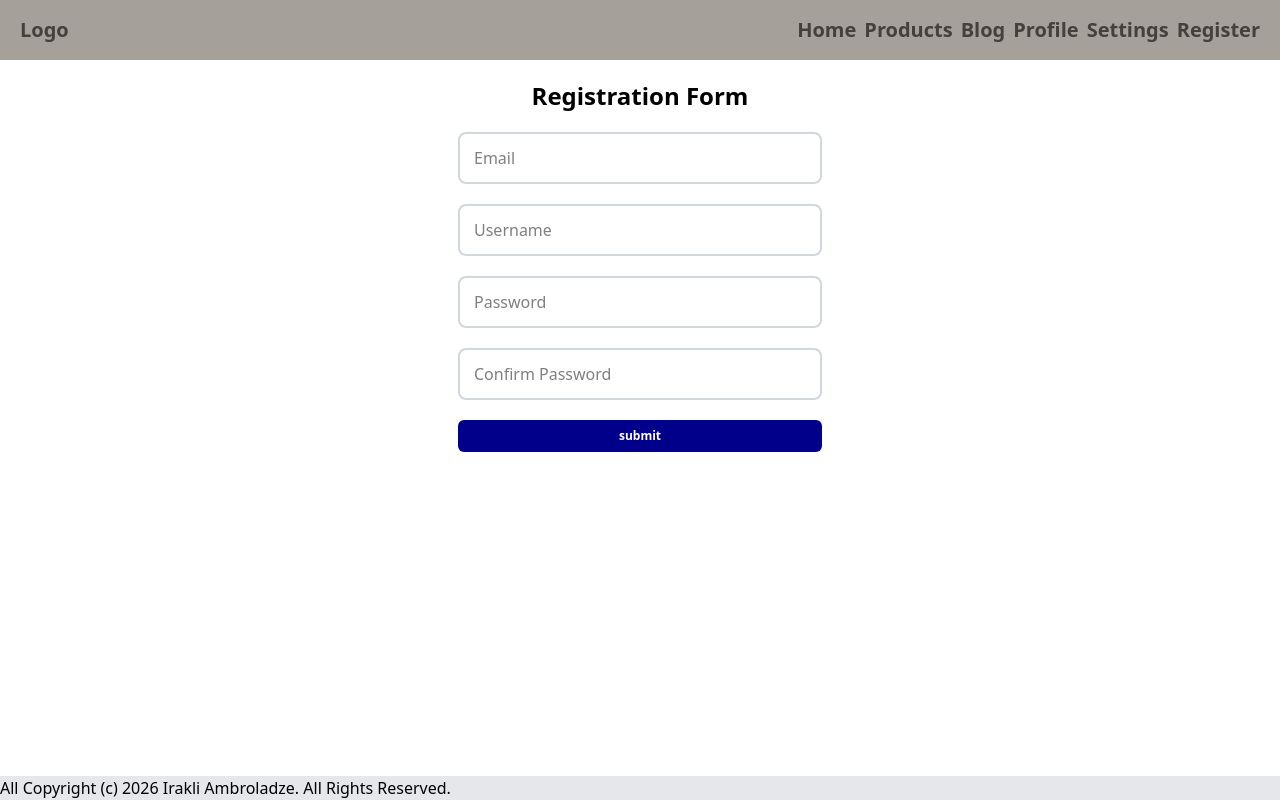
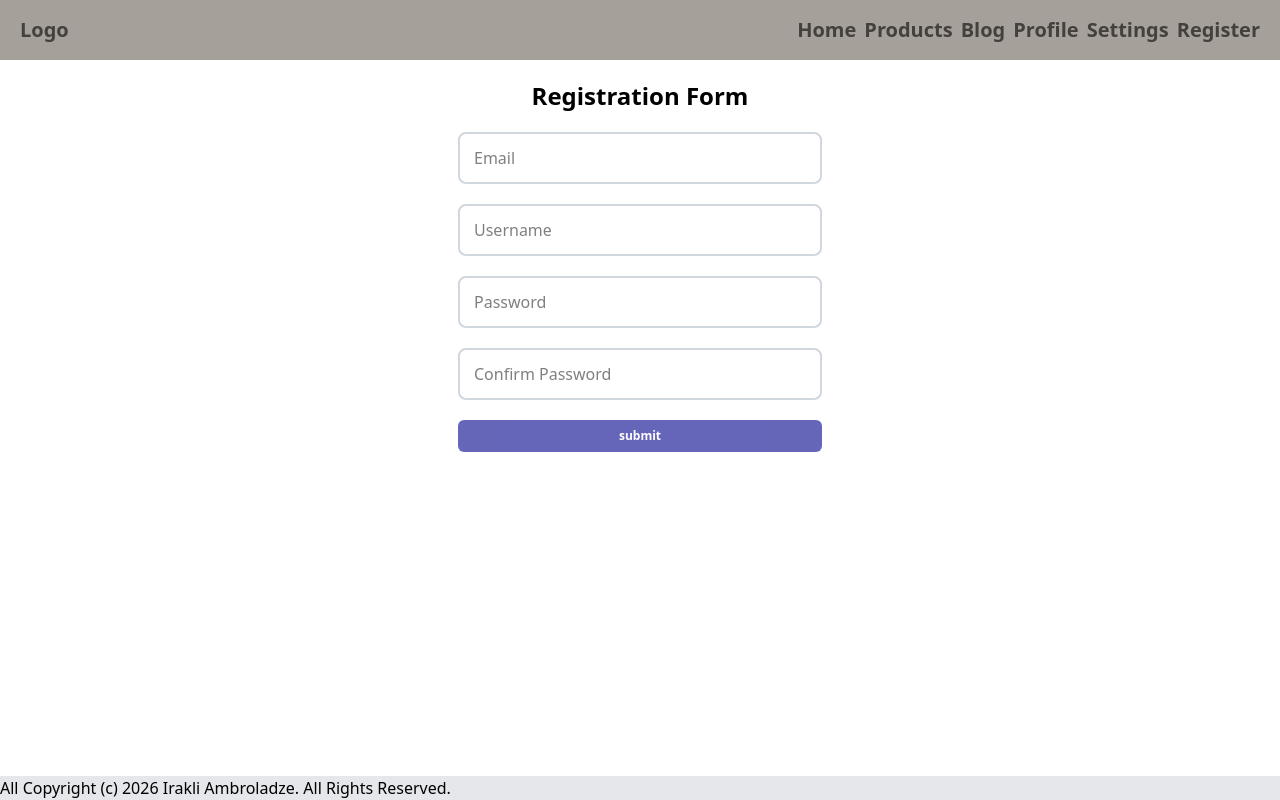
Before and after one commit to IrakliAmbroladze/react-geolab, a React (Vite) app: page /register in a window 1280 px wide. Built offline with nearby package versions, Linux system fonts and the light colour scheme.

Commit message:
feat(register): disabled button while not valid or submitting the form

```diff
--- a/src/components/RegisterForm.jsx
+++ b/src/components/RegisterForm.jsx
@@ -9,9 +9,10 @@ export const RegisterForm = () => {
     register,
     handleSubmit,
     reset,
-    formState: { errors },
+    formState: { errors, isValid, isSubmitting },
   } = useForm({ resolver: yupResolver(schema), mode: "onBlur" });
   const onSubmit = async (data) => {
+    await new Promise((resolve) => setTimeout(resolve, 2000));
     console.log("submitted data", data);
     reset({
       email: "",
@@ -55,7 +56,11 @@ export const RegisterForm = () => {
           register={register}
           errorMessage={errors.confirm_password?.message}
         />
-        <Button type="submit" textContent="submit" />
+        <Button
+          type="submit"
+          textContent="submit"
+          disabled={!isValid || isSubmitting}
+        />
       </form>
     </div>
   );
```
